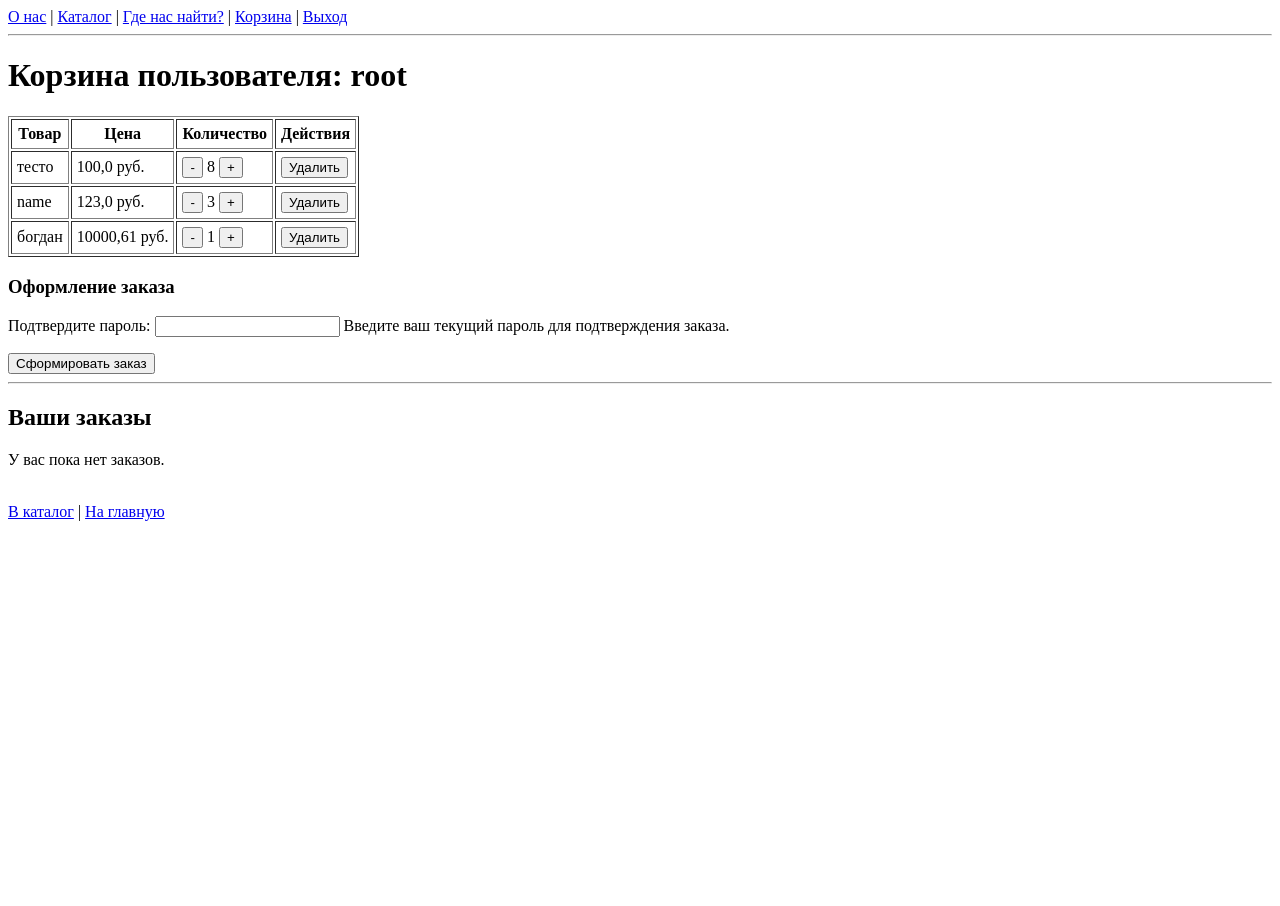
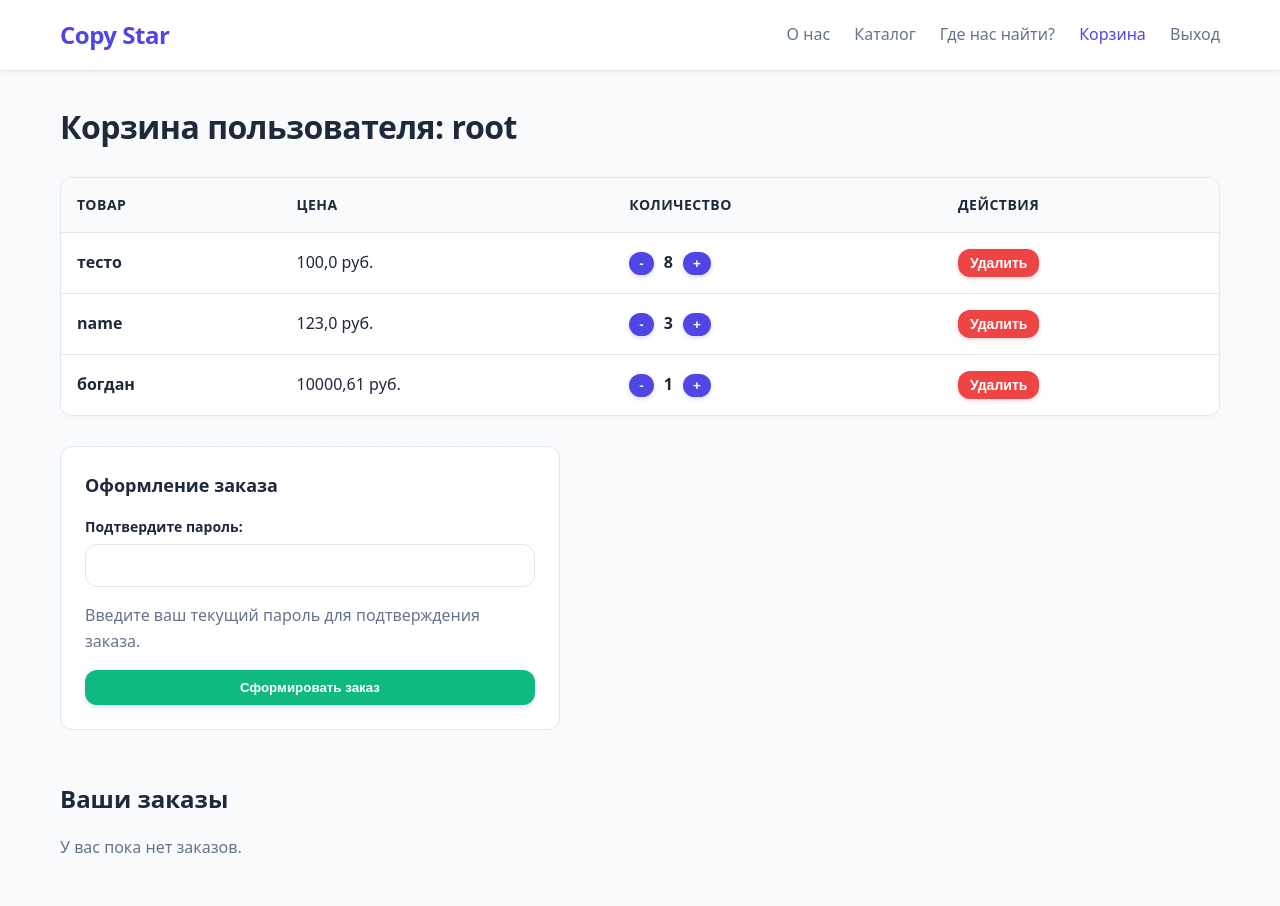
Before and after one commit to JoyHubN/djng-test-ex, a Django app: page /korzina/ in a window 1280 px wide. Before the commit the page ends 521 px from the top, so only its background shows below. Run offline with Django 5.2, Linux system fonts and the light colour scheme; a user stored in the database is signed in; data comes from the database, SQL or seed files in the repository; data that the repository does not hold is empty.

Commit message:
со стилями

```diff
--- a/copy_start/tovar/templates/tovar/korzina.html
+++ b/copy_start/tovar/templates/tovar/korzina.html
@@ -4,32 +4,37 @@
 <head>
     <meta charset="UTF-8">
     <title>Корзина и Ваши заказы</title>
+    <link rel="stylesheet" href="{% static 'tovar/style.css' %}">
 </head>
 <body>
-    <div>
+    <header>
+        <div class="header-content">
+            <a href="{% url 'home' %}" class="logo">Copy Star</a>
             <nav>
-            <a href="{% url 'home' %}">О нас</a> |
-            <a href="{% url 'catalog' %}">Каталог</a> |
+                <a href="{% url 'about' %}">О нас</a>
+                <a href="{% url 'catalog' %}">Каталог</a>
                 <a href="{% url 'where_find_us' %}">Где нас найти?</a>
                 {% if request.user.is_authenticated %}
-                | <a href="{% url 'korzina' %}">Корзина</a>
-                | <a href="{% url 'logout' %}">Выход</a>
+                    <a href="{% url 'korzina' %}" class="active">Корзина</a>
+                    <a href="{% url 'logout' %}">Выход</a>
                 {% endif %}
             </nav>
-        <hr>
+        </div>
+    </header>
 
+    <div class="container">
         <h1>Корзина пользователя: {{ request.user.username }}</h1>
 
         {% if messages %}
-            <ul>
+            <ul class="messages">
                 {% for message in messages %}
-                    <li>{{ message }}</li>
+                    <li {% if message.tags %}class="{{ message.tags }}"{% endif %}>{{ message }}</li>
                 {% endfor %}
             </ul>
         {% endif %}
 
         {% if items %}
-            <table border="1" cellpadding="5">
+            <table>
                 <tr>
                     <th>Товар</th>
                     <th>Цена</th>
@@ -38,44 +43,46 @@
                 </tr>
                 {% for item in items %}
                 <tr>
-                    <td>{{ item.product.name }}</td>
+                    <td><strong>{{ item.product.name }}</strong></td>
                     <td>{{ item.product.price }} руб.</td>
                     <td>
+                        <div style="display: flex; align-items: center; gap: 10px;">
                             <form action="{% url 'decrease_cart_item' item.id %}" method="post" style="display:inline;">
                                 {% csrf_token %}
-                            <button type="submit">-</button>
+                                <button type="submit" style="padding: 4px 10px;">-</button>
                             </form>
-                        {{ item.quantity }}
+                            <span style="font-weight: 600;">{{ item.quantity }}</span>
                             <form action="{% url 'increase_cart_item' item.id %}" method="post" style="display:inline;">
                                 {% csrf_token %}
-                            <button type="submit">+</button>
+                                <button type="submit" style="padding: 4px 10px;">+</button>
                             </form>
+                        </div>
                     </td>
                     <td>
                         <form action="{% url 'remove_from_cart' item.id %}" method="post">
                             {% csrf_token %}
-                            <button type="submit">Удалить</button>
+                            <button type="submit" class="btn-danger" style="padding: 6px 12px; font-size: 14px;">Удалить</button>
                         </form>
                     </td>
                 </tr>
                 {% endfor %}
             </table>
 
-            <h3>Оформление заказа</h3>
+            <div style="background: var(--card-bg); border: 1px solid var(--border-color); border-radius: var(--radius); padding: 24px; margin-top: 30px; max-width: 500px;">
+                <h3 style="margin-bottom: 16px;">Оформление заказа</h3>
                 <form method="post" action="{% url 'checkout_order' %}">
                     {% csrf_token %}
                     {{ form.as_p }}
-                <button type="submit">Сформировать заказ</button>
+                    <button type="submit" style="width: 100%; background: var(--success);">Сформировать заказ</button>
                 </form>
+            </div>
         {% else %}
             <p>Ваша корзина пуста.</p>
         {% endif %}
 
-        <hr>
-
-        <h2>Ваши заказы</h2>
+        <h2 style="margin-top: 50px;">Ваши заказы</h2>
         {% if orders %}
-            <table border="1" cellpadding="5">
+            <table>
                 <tr>
                     <th>ID заказа</th>
                     <th>Дата / Время</th>
@@ -85,13 +92,17 @@
                 </tr>
                 {% for order in orders %}
                 <tr>
-                    <td>#{{ order.id }}</td>
+                    <td><strong>#{{ order.id }}</strong></td>
                     <td>{{ order.created_at|date:"Y-m-d H:i" }}</td>
-                    <td>{{ order.get_status_display }}</td>
                     <td>
-                        <ul>
+                        <span style="font-weight: 600; color: {% if order.status == 'confirmed' %}var(--success){% elif order.status == 'canceled' %}var(--danger){% else %}var(--primary){% endif %};">
+                            {{ order.get_status_display }}
+                        </span>
+                    </td>
+                    <td>
+                        <ul style="list-style: none; padding: 0;">
                             {% for o_item in order.items.all %}
-                                <li>{{ o_item.product_name }} — {{ o_item.quantity }} шт. по {{ o_item.price }} руб.</li>
+                                <li style="font-size: 14px; padding: 2px 0;">{{ o_item.product_name }} — {{ o_item.quantity }} шт. по {{ o_item.price }} руб.</li>
                             {% endfor %}
                         </ul>
                     </td>
@@ -99,10 +110,10 @@
                         {% if order.status == 'new' %}
                             <form action="{% url 'delete_order' order.id %}" method="post">
                                 {% csrf_token %}
-                                <button type="submit">Удалить</button>
+                                <button type="submit" class="btn-danger" style="padding: 6px 12px; font-size: 14px;">Удалить</button>
                             </form>
                         {% else %}
-                            <span>Нельзя удалить</span>
+                            <span style="color: var(--text-muted); font-size: 14px;">Недоступно</span>
                         {% endif %}
                     </td>
                 </tr>
@@ -111,9 +122,6 @@
         {% else %}
             <p>У вас пока нет заказов.</p>
         {% endif %}
-
-        <br>
-        <a href="{% url 'catalog' %}">В каталог</a> | <a href="{% url 'home' %}">На главную</a>
     </div>
 </body>
 </html>
```
Lines whose indentation alone changed are shown as unchanged.
